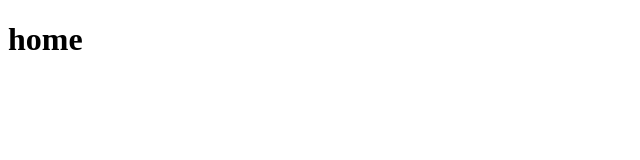
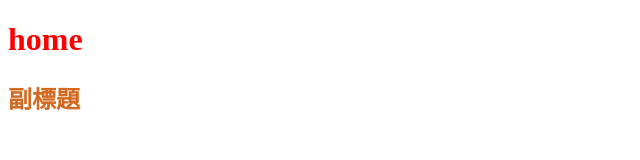
Before and after one commit to kenlee100/project2, a plain HTML site: page index.html in a window 1280 px wide. Shown: the whole page, without its empty margins (0-640 px from the left). Drawn offline with Linux system fonts and the light colour scheme; files that its build step writes are made by us from their sources.

Commit message:
新增css顏色

```diff
--- a/css/style.css
+++ b/css/style.css
@@ -1,3 +1,9 @@
 * {
   box-sizing: border-box;
 }
+h1 {
+  color: red;
+}
+h2 {
+  color: chocolate;
+}
--- a/index.html
+++ b/index.html
@@ -8,5 +8,6 @@
 </head>
 <body>
   <h1>home</h1>
+  <h2>副標題</h2>
 </body>
 </html>
```
